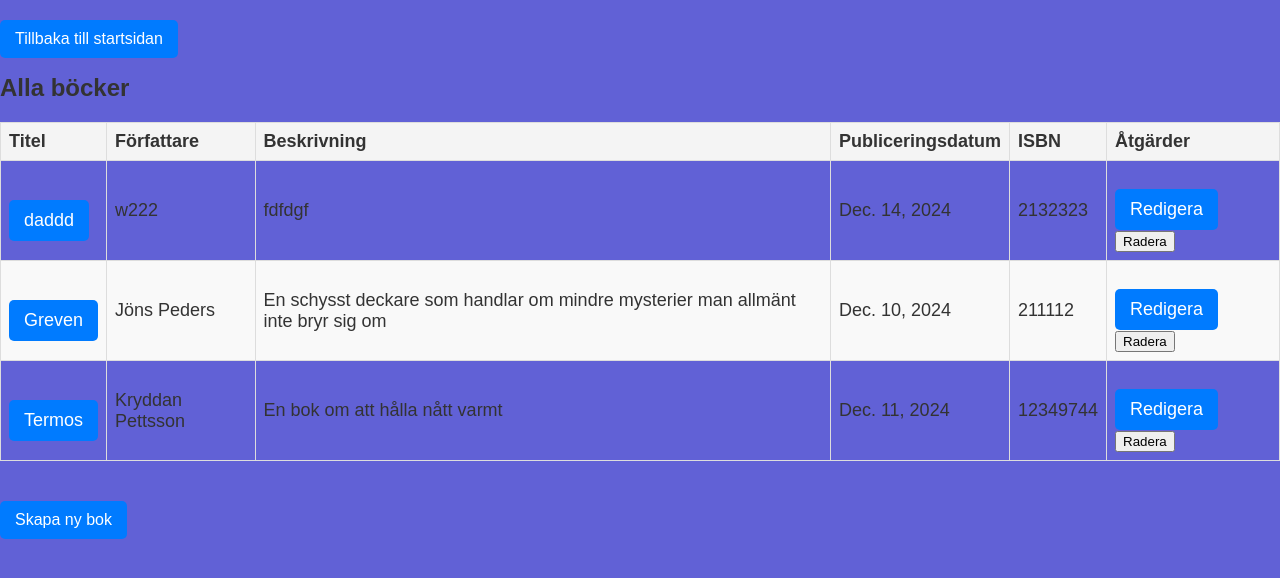
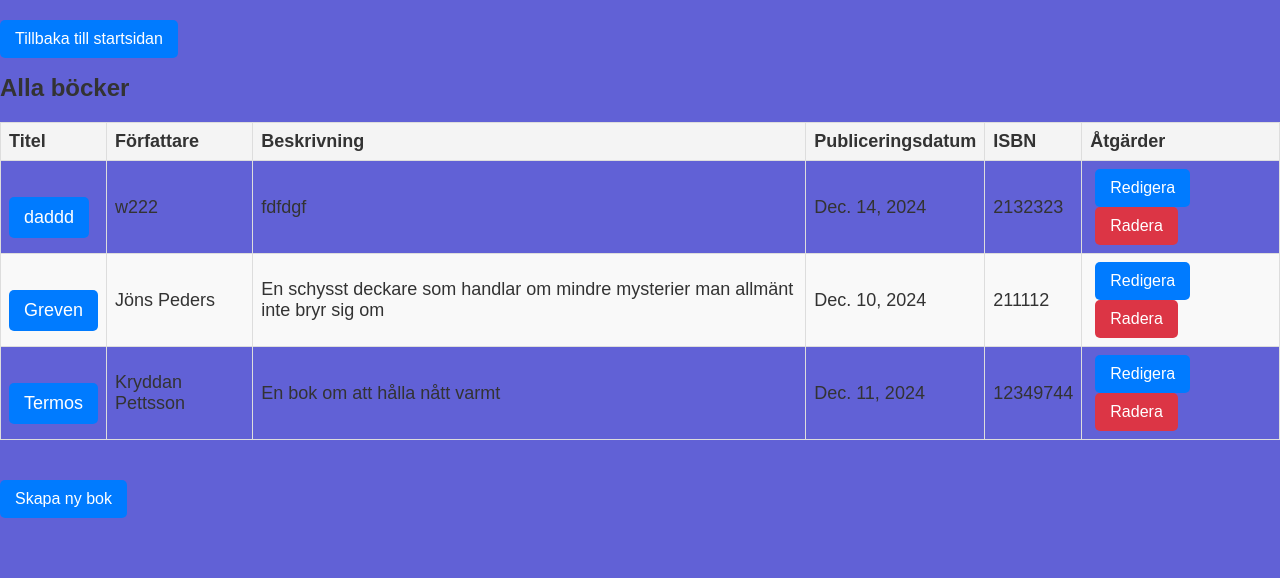
Before and after one commit to Joelholmb/Djang_rest_project, a Django app: page /books/ in a window 1280 px wide. Shown: the top 578 px of the page. Run offline with Django 5.2, Linux system fonts and the light colour scheme; data comes from the database, SQL or seed files in the repository.

Commit message:
minor adjustments

```diff
--- a/books/static/books/styles.css
+++ b/books/static/books/styles.css
@@ -34,7 +34,7 @@ a {
 
 /* När muspekaren hovrar över länken */
 a:hover {
-    background-color: #0056b3; /* Ändra bakgrundsfärg vid hover */
+    background-color: #b9c5d2; /* Ändra bakgrundsfärg vid hover */
 }
 
 /* Tabellstyling */
@@ -65,5 +65,43 @@ tr:nth-child(even) {
 
 /* När muspekaren hovrar över en rad */
 tr:hover {
-    background-color: #2a0864; /* Ändra bakgrundsfärg vid hover */
+    background-color: #d1ccdb; /* Ändra bakgrundsfärg vid hover */
 }
+
+/* Grundläggande styling för alla knappar */
+.btn {
+    display: inline-block;
+    padding: 10px 15px;
+    font-size: 16px;
+    text-align: center;
+    text-decoration: none;
+    border: none;
+    border-radius: 5px;
+    cursor: pointer;
+    transition: background-color 0.3s, color 0.3s;
+}
+
+/* Styling för "Redigera"-knappen */
+.edit-btn {
+    background-color: #007bff; /* Blå bakgrund */
+    color: white;
+}
+
+.edit-btn:hover {
+    background-color: #0056b3; /* Mörkare blå vid hover */
+}
+
+/* Styling för "Radera"-knappen */
+.delete-btn {
+    background-color: #dc3545; /* Röd bakgrund */
+    color: white;
+}
+
+.delete-btn:hover {
+    background-color: #a71d2a; /* Mörkare röd vid hover */
+}
+
+/* Alternativ styling för knappar inuti en tabell */
+table td .btn {
+    margin: 0 5px;
+}
--- a/books/templates/books/base.html
+++ b/books/templates/books/base.html
@@ -5,7 +5,8 @@
     <meta name="viewport" content="width=device-width, initial-scale=1.0">
     <title>{% block title %}Django Project{% endblock %}</title>
     {% load static %}
-    <link rel="stylesheet" type="text/css" href="{% static 'books/styles.css' %}">
+<link rel="stylesheet" type="text/css" href="{% static 'books/styles.css' %}">
+
 </head>
 <body>
     <a href="{% url 'index' %}">Tillbaka till startsidan</a>
--- a/books/templates/books/book_list.html
+++ b/books/templates/books/book_list.html
@@ -25,12 +25,13 @@
             <td>{{ book.published_date }}</td>
             <td>{{ book.isbn }}</td>
             <td>
-                <a href="{% url 'edit-book' pk=book.id %}">Redigera</a>
+                <a href="{% url 'edit-book' pk=book.id %}" class="btn edit-btn">Redigera</a>
                 <form action="{% url 'delete-book' pk=book.id %}" method="post" style="display:inline;">
                     {% csrf_token %}
-                    <button type="submit" onclick="return confirm('Är du säker på att du vill radera denna bok?')">Radera</button>
+                    <button type="submit" class="btn delete-btn" onclick="return confirm('Är du säker på att du vill radera denna bok?')">Radera</button>
                 </form>
             </td>
+
         </tr>
         {% empty %}
         <tr>
--- a/books/templates/books/index.html
+++ b/books/templates/books/index.html
@@ -17,11 +17,7 @@
     {% for book in books %}
     <li>
         <a href="{% url 'book-detail' pk=book.id %}">{{ book.title }}</a> av {{ book.author }}
-        | <a href="{% url 'edit-book' pk=book.id %}">Redigera</a>
-        | <form action="{% url 'delete-book' pk=book.id %}" method="post" style="display:inline;">
-            {% csrf_token %}
-            <button type="submit" onclick="return confirm('Är du säker på att du vill radera denna bok?')">Radera</button>
-          </form>
+        |
     </li>
     {% empty %}
     <p>Inga böcker finns tillgängliga.</p>
--- a/books/views.py
+++ b/books/views.py
@@ -66,3 +66,10 @@ def edit_book(request, pk):
 
     # Om GET, rendera formuläret med befintliga värden
     return render(request, 'books/edit_book.html', {'book': book})
+
+def confirm_delete_book(request, pk):
+    book = get_object_or_404(Book, pk=pk)
+    if request.method == 'POST':
+        book.delete()
+        return redirect('book-list')
+    return render(request, 'books/confirm_delete.html', {'book': book})
```
Also changed, not shown: books/templates/books/book_detail.html (+3 -4 lines), books/templates/books/confirm_delete.html (added, +11 -0 lines).
